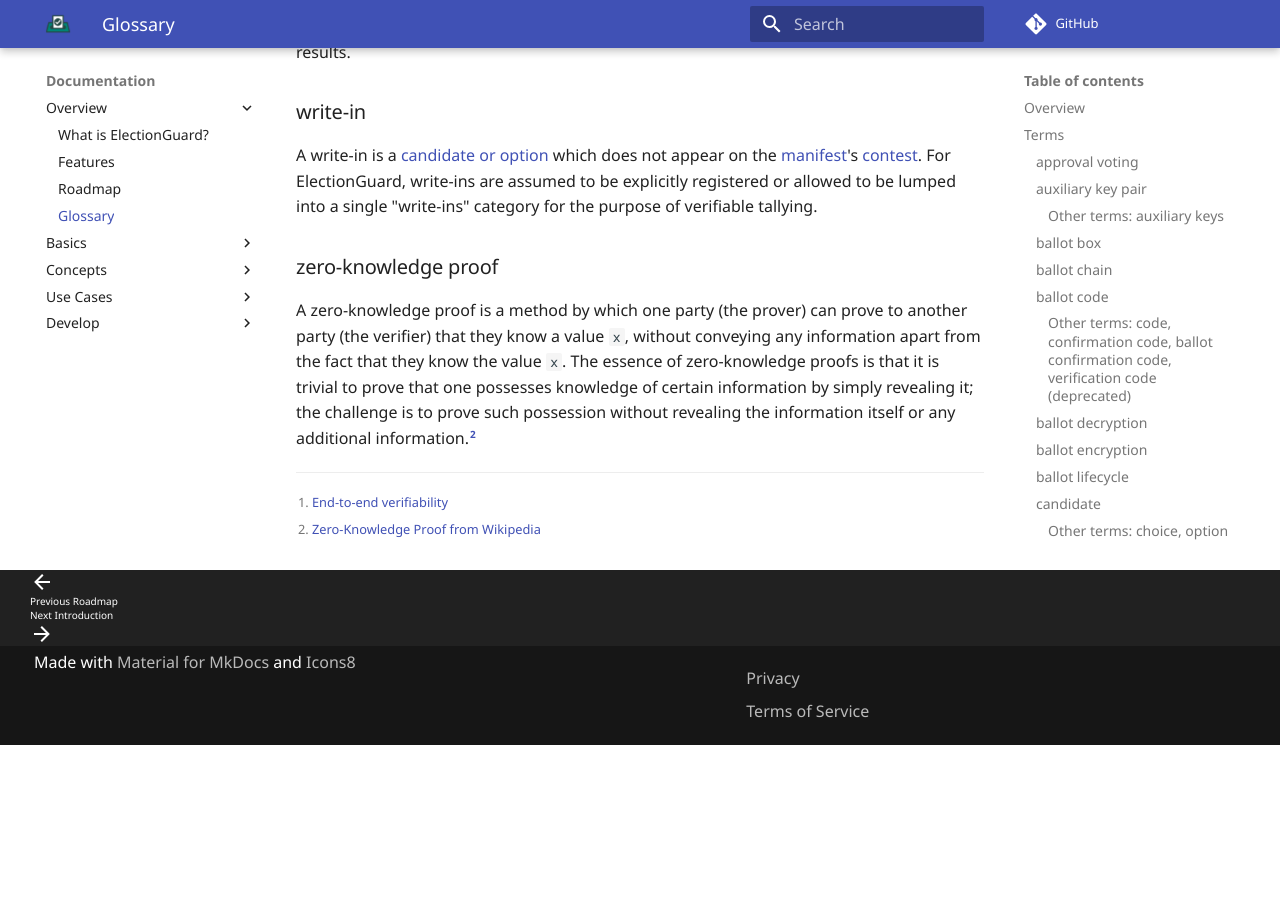
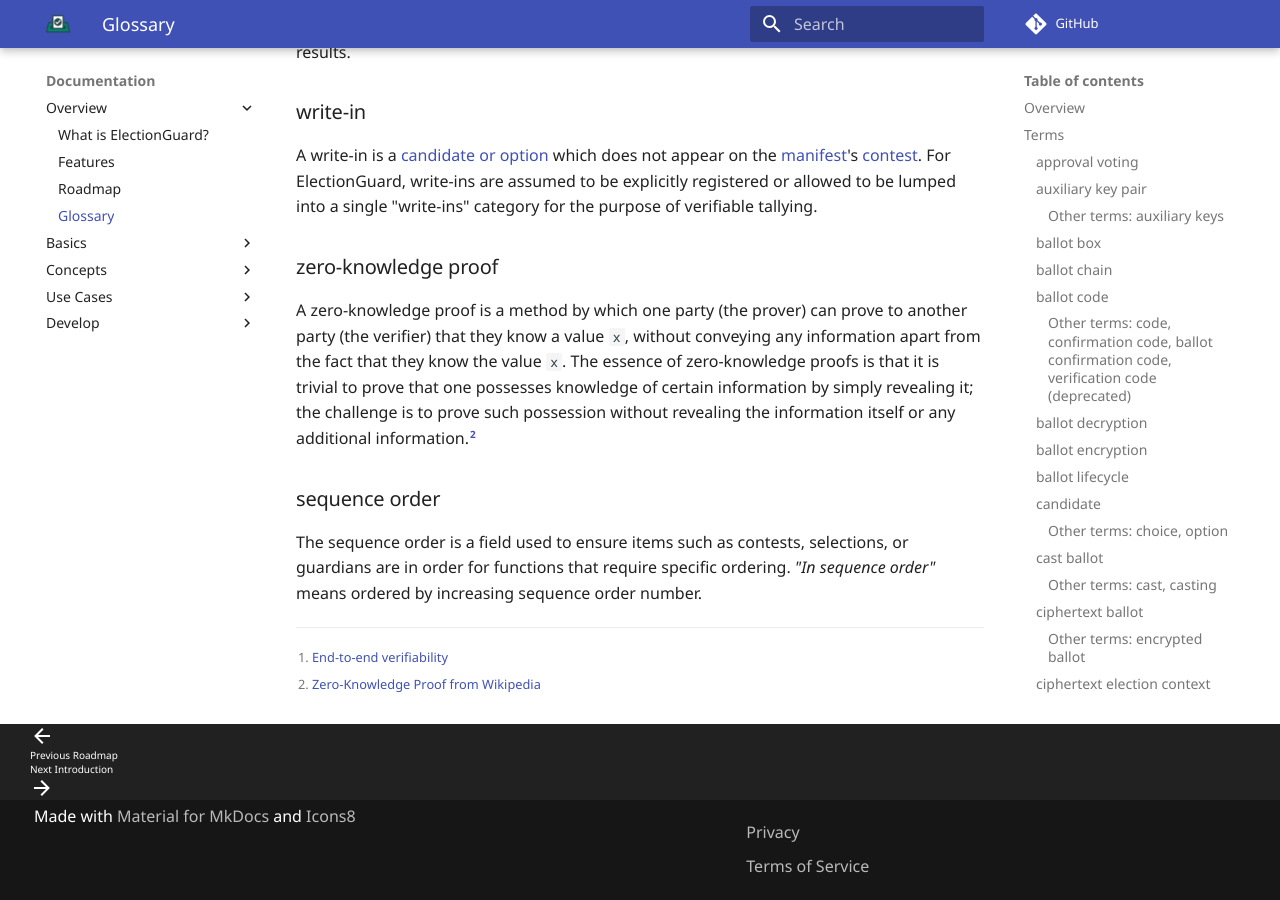
Before and after one commit to Election-Tech-Initiative/electionguard, an MkDocs documentation site: the page built from docs/overview/Glossary.md, in a window 1280 px wide and 900 px high, scrolled down 10255 px. Built offline with MkDocs 1.6.1 and Material for MkDocs 9.7.7, drawn with Linux system fonts in a browser that asks for light colours; some web fonts are replaced; comment, search, counter and statistics services are not loaded; before the commit the page ends 11000 px from its top, so only the background shows below that.

Commit message:
updated Glossary.md with sequence order definition

```diff
--- a/docs/overview/Glossary.md
+++ b/docs/overview/Glossary.md
@@ -337,6 +337,10 @@
 
 A zero-knowledge proof is a method by which one party (the prover) can prove to another party (the verifier) that they know a value `x`, without conveying any information apart from the fact that they know the value `x`. The essence of zero-knowledge proofs is that it is trivial to prove that one possesses knowledge of certain information by simply revealing it; the challenge is to prove such possession without revealing the information itself or any additional information.[^2]
 
+### sequence order
+
+The sequence order is a field used to ensure items such as contests, selections, or guardians are in order for functions that require specific ordering. _"In sequence order"_ means ordered by increasing sequence order number.
+
 [^1]: [End-to-end verifiability][end-to-end-verifiability]
 [^2]: [Zero-Knowledge Proof from Wikipedia][zero-knowledge-proof]
 
```
